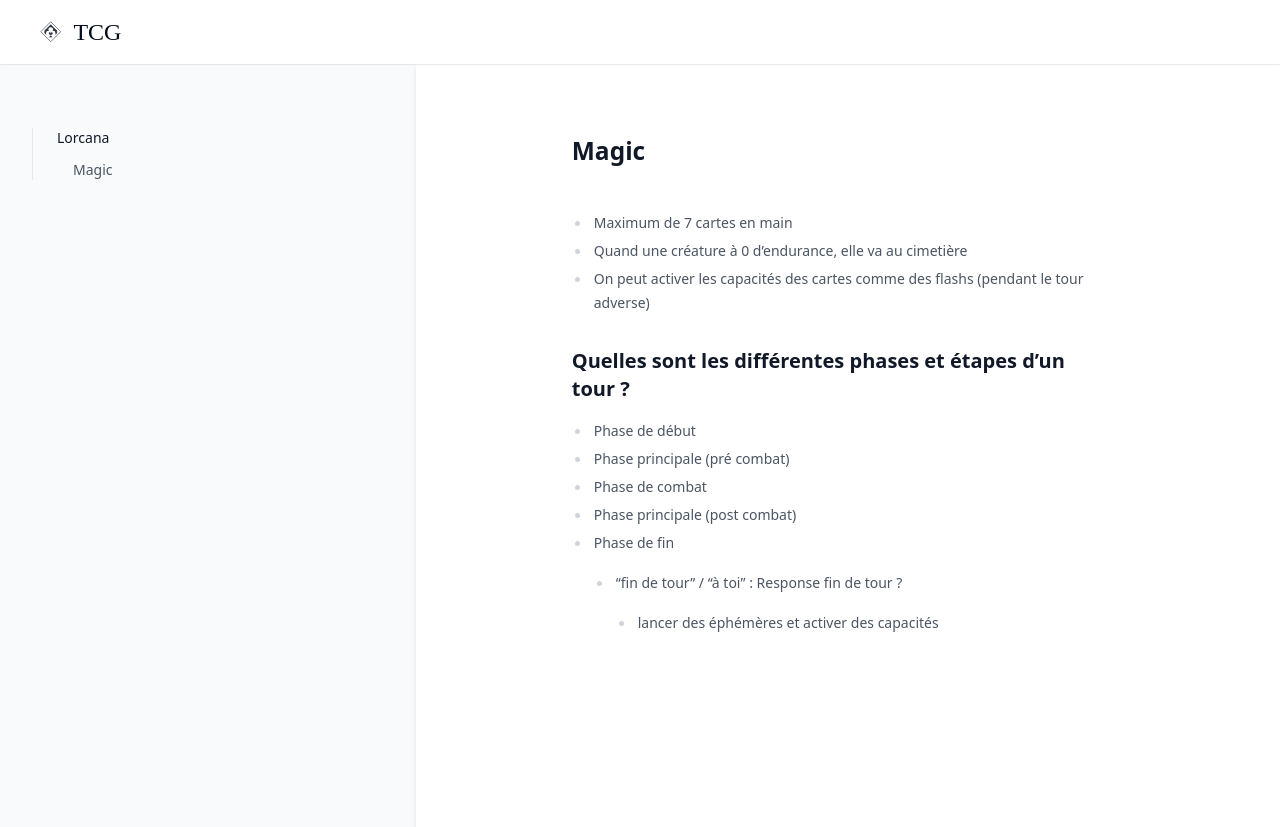
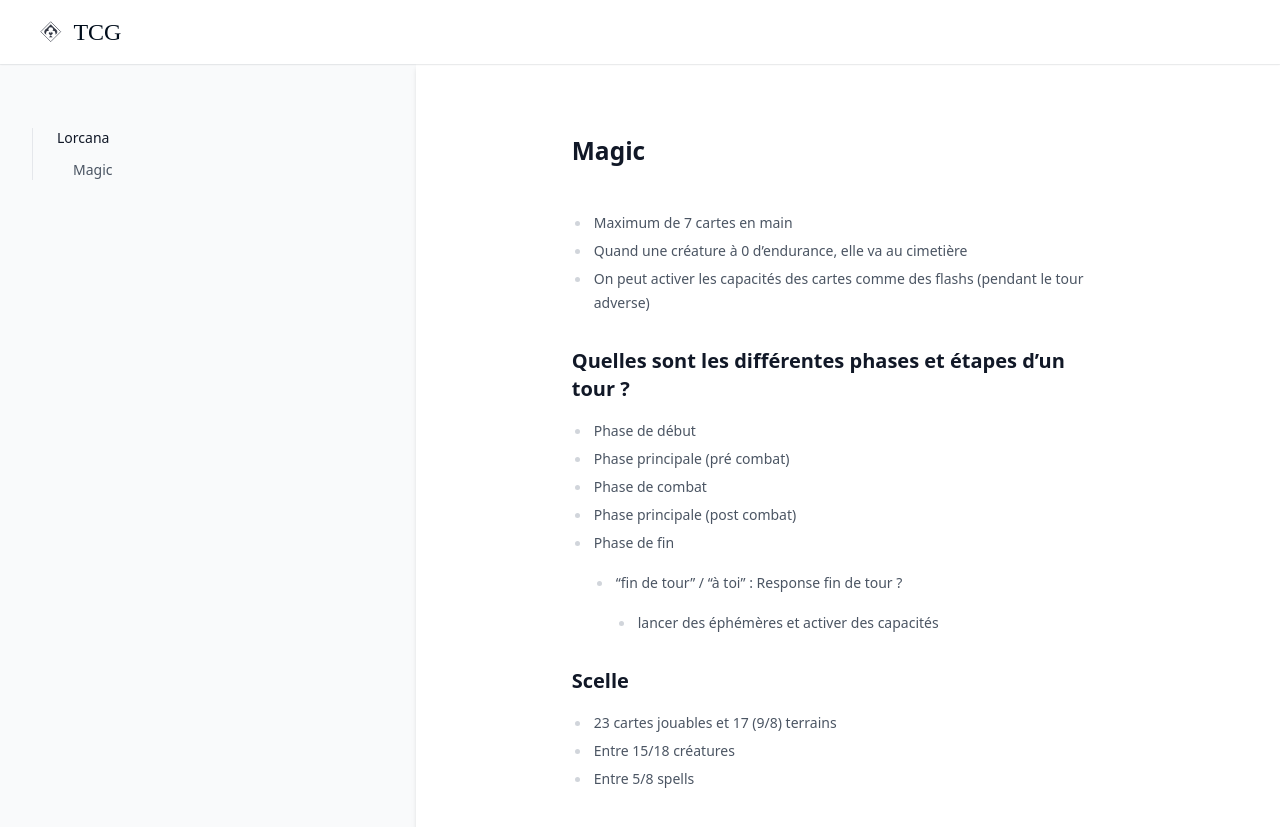
Before and after one commit to greglejeune/ebook, a Jekyll site: the page built from _tcg/magic.md, in a window 1280 px wide. Shown: the top 827 px of the page. Built offline with Jekyll 4.4.1, drawn with Linux system fonts in a browser that asks for light colours.

Commit message:
Update magic.md

```diff
--- a/_tcg/magic.md
+++ b/_tcg/magic.md
@@ -19,3 +19,9 @@ category: strategy
 - Phase de fin
   - "fin de tour" / "à toi" : Response fin de tour ?
     - lancer des éphémères et activer des capacités
+
+## Scelle
+
+- 23 cartes jouables et 17 (9/8) terrains
+- Entre 15/18 créatures
+- Entre 5/8 spells
```
